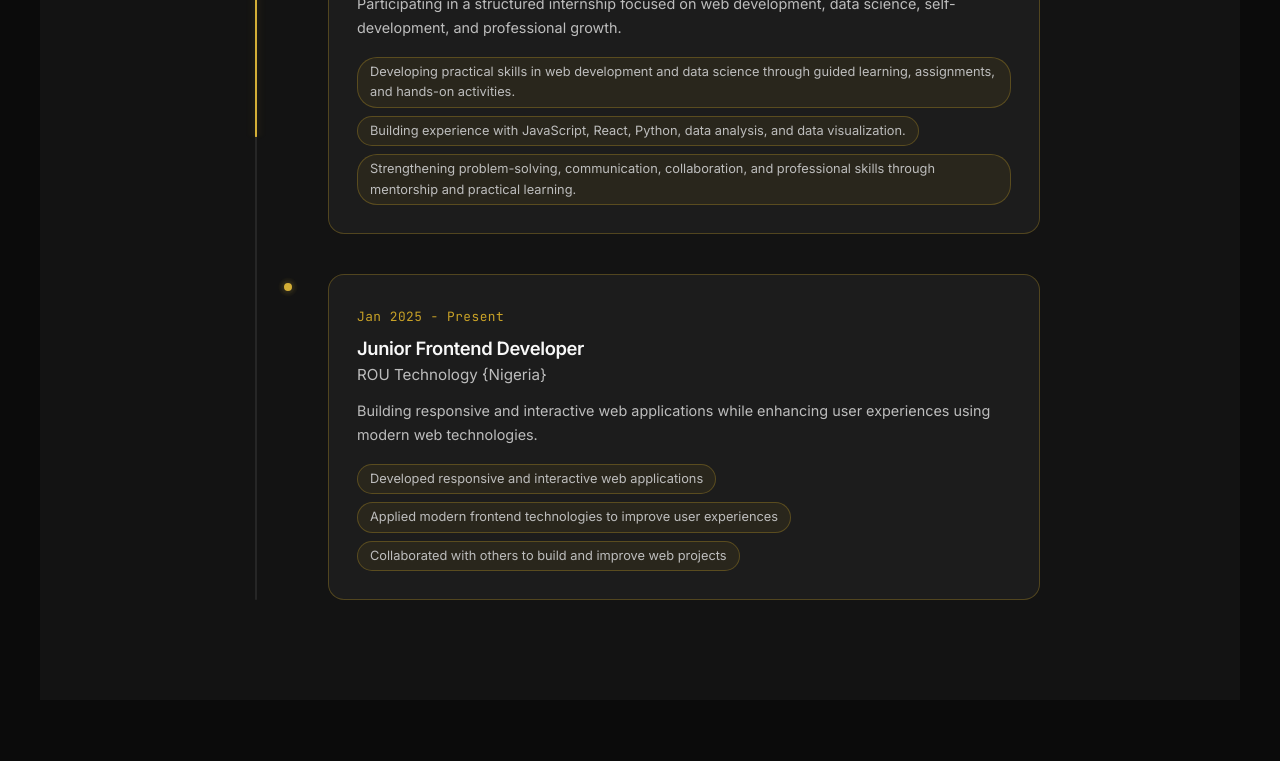
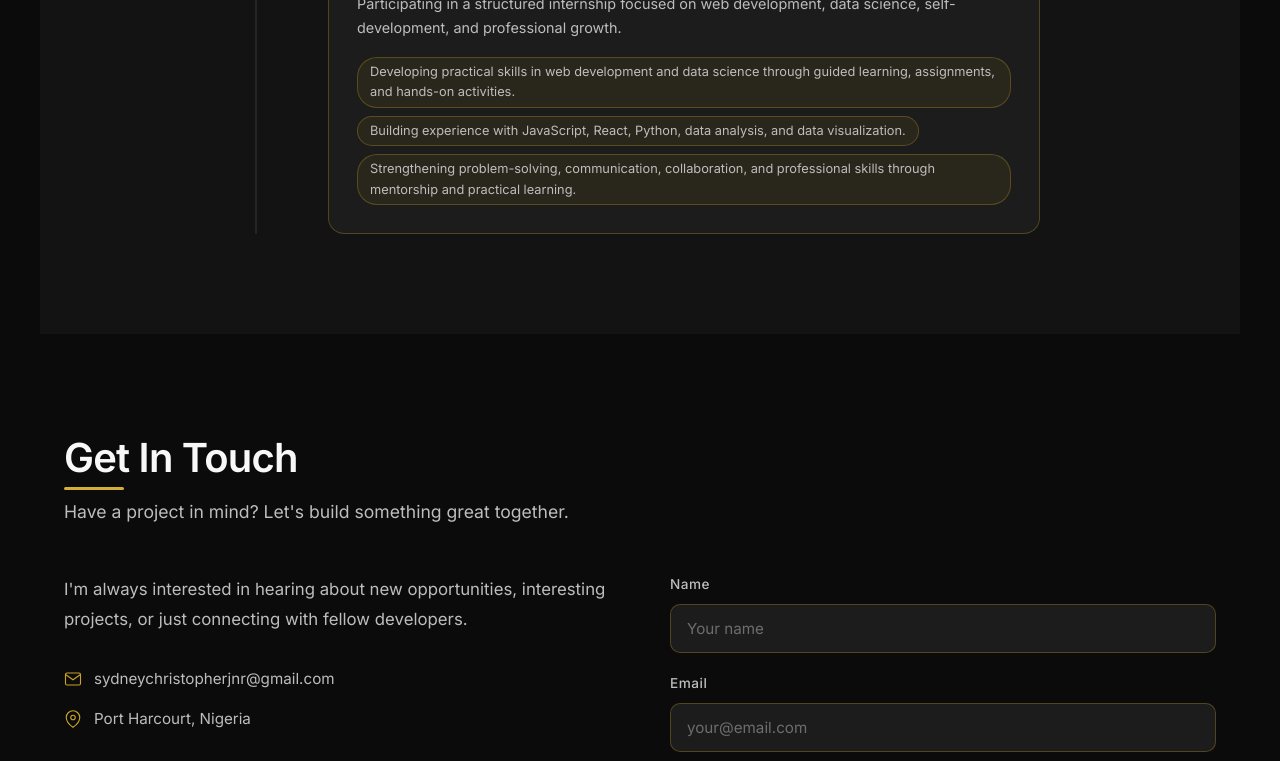
Before and after one commit to sydneyjnr/Sydney-Portfolio, a React (Vite) app: page / in a window 1280 px wide. Shown: the part 2672-3433 px from the top of the page. Built offline with nearby package versions, Linux system fonts and the light colour scheme.

Commit message:
feat: remove ROU Technology entry from Experience

```diff
--- a/src/components/Experience.jsx
+++ b/src/components/Experience.jsx
@@ -13,18 +13,6 @@ const EXPERIENCE = [
     'Strengthening problem-solving, communication, collaboration, and professional skills through mentorship and practical learning.'
   ],
 },
-  {
-    role: "Junior Frontend Developer",
-    company: "ROU Technology {Nigeria}",
-    period: "Jan 2025 - Present",
-    description:
-      "Building responsive and interactive web applications while enhancing user experiences using modern web technologies.",
-    achievements: [
-      "Developed responsive and interactive web applications",
-      "Applied modern frontend technologies to improve user experiences",
-      "Collaborated with others to build and improve web projects",
-    ],
-  },
 ];
 
 const prefersReduced = window.matchMedia(
```
